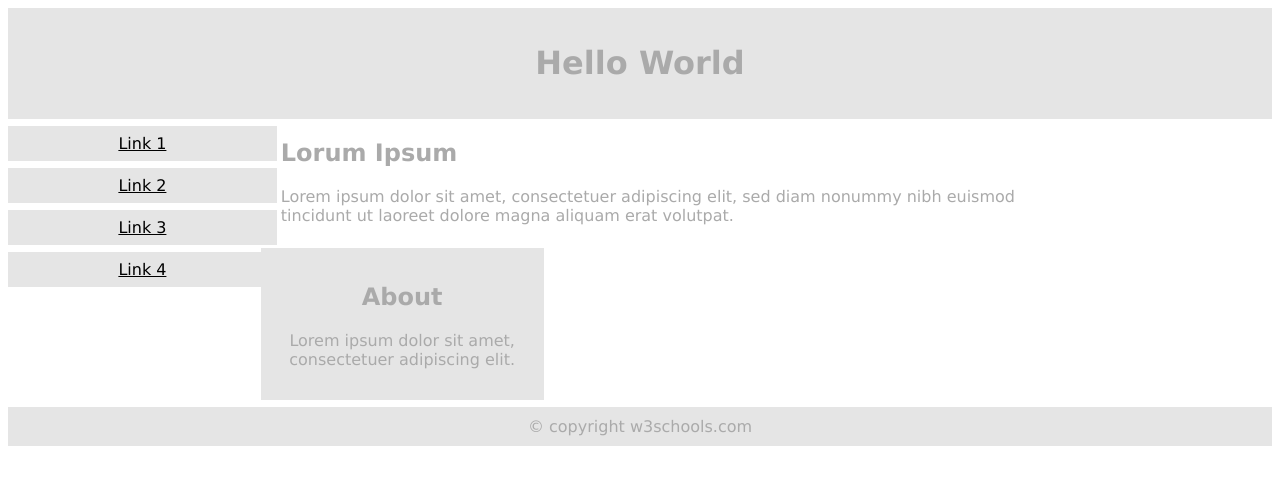
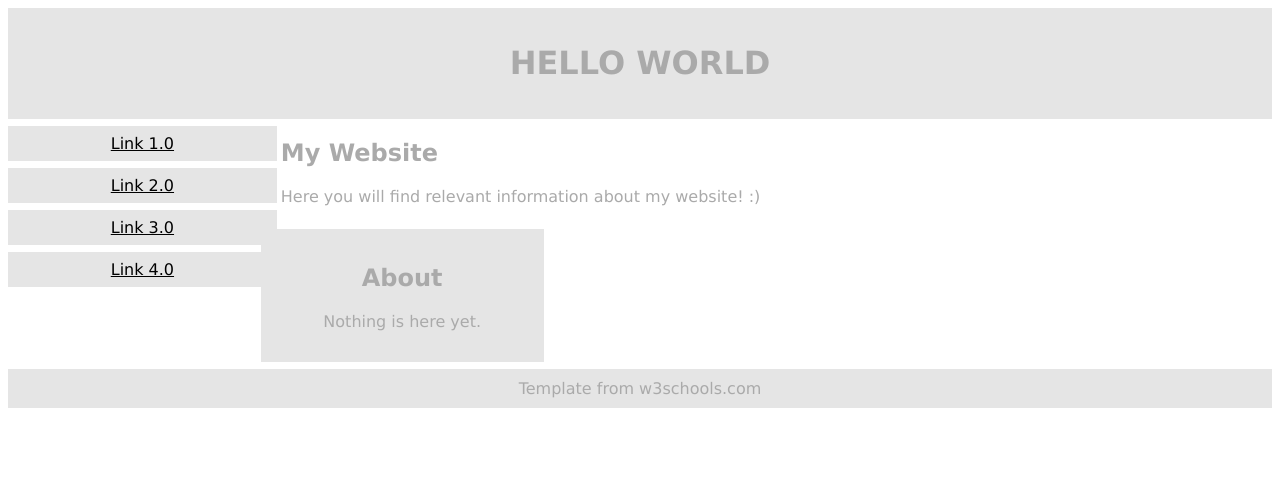
Before and after one commit to 0gs/TestWeb, a plain HTML site: page index.html in a window 1280 px wide. Drawn offline with Linux system fonts and the light colour scheme; files that its build step writes are made by us from their sources.

Commit message:
5. changes in code

```diff
--- a/index.html
+++ b/index.html
@@ -7,29 +7,29 @@
 <body style="font-family:Verdana;color:#aaaaaa;">
 
 <div style="background-color:#e5e5e5;padding:15px;text-align:center;">
-  <h1>Hello World</h1>
+  <h1>HELLO WORLD</h1>
 </div>
 
 <div style="overflow:auto">
   <div class="menu">
-    <a href="#">Link 1</a>
-    <a href="#">Link 2</a>
-    <a href="#">Link 3</a>
-    <a href="#">Link 4</a>
+    <a href="#">Link 1.0</a>
+    <a href="#">Link 2.0</a>
+    <a href="#">Link 3.0</a>
+    <a href="#">Link 4.0</a>
   </div>
 
   <div class="main">
-    <h2>Lorum Ipsum</h2>
-    <p>Lorem ipsum dolor sit amet, consectetuer adipiscing elit, sed diam nonummy nibh euismod tincidunt ut laoreet dolore magna aliquam erat volutpat.</p>
+    <h2>My Website</h2>
+    <p>Here you will find relevant information about my website! :)</p>
   </div>
 
   <div class="right">
     <h2>About</h2>
-    <p>Lorem ipsum dolor sit amet, consectetuer adipiscing elit.</p>
+    <p>Nothing is here yet.</p>
   </div>
 </div>
 
-<div style="background-color:#e5e5e5;text-align:center;padding:10px;margin-top:7px;">© copyright w3schools.com</div>
+<div style="background-color:#e5e5e5;text-align:center;padding:10px;margin-top:7px;">Template from w3schools.com</div>
 
 </body>
 </html>
```
